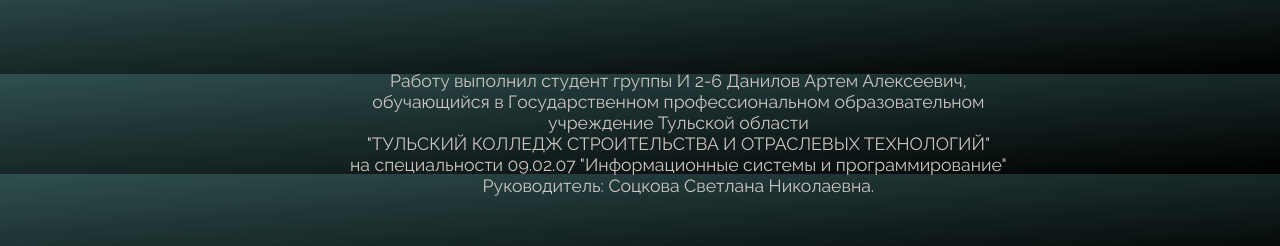
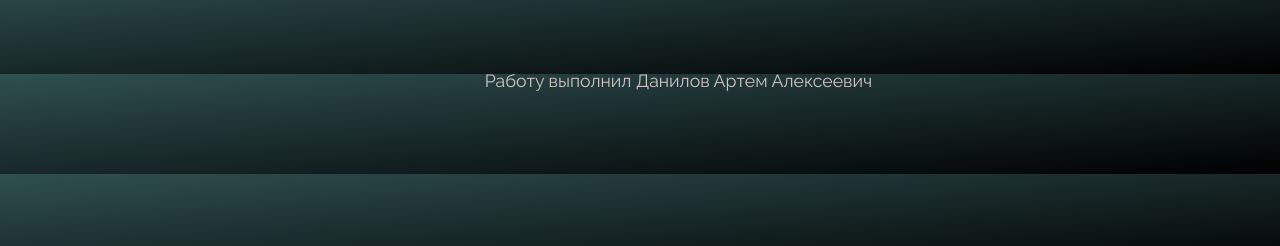
Before and after one commit to Artem-Danilov/Project_Internet_Day, a plain HTML site: page Index.html in a window 1280 px wide. Shown: the part 5226-5472 px from the top of the page. Drawn offline with Linux system fonts and the light colour scheme.

Commit message:
first commit

```diff
--- a/Index.html
+++ b/Index.html
@@ -144,7 +144,7 @@
         <div class="handle"></div>
     </div>
 
-<div class="bloc2"><p class="text2">Работу выполнил студент группы И 2-6 Данилов Артем Алексеевич, обучающийся в Государственном профессиональном образовательном учреждение Тульской области <br>"ТУЛЬСКИЙ КОЛЛЕДЖ СТРОИТЕЛЬСТВА И ОТРАСЛЕВЫХ ТЕХНОЛОГИЙ"<br> на специальности 09.02.07 "Информационные системы и программирование"<br> Руководитель: Соцкова Светлана Николаевна.</p></div>
+<div class="bloc2"><p class="text2">Работу выполнил  Данилов Артем Алексеевич</p></div>
 
 <div class="cnopka2"><a href="#Home" class="cnop">Наверх</a></div>
 
```
